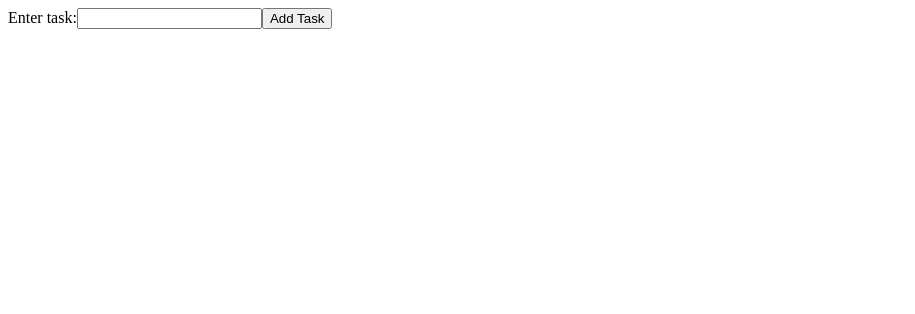
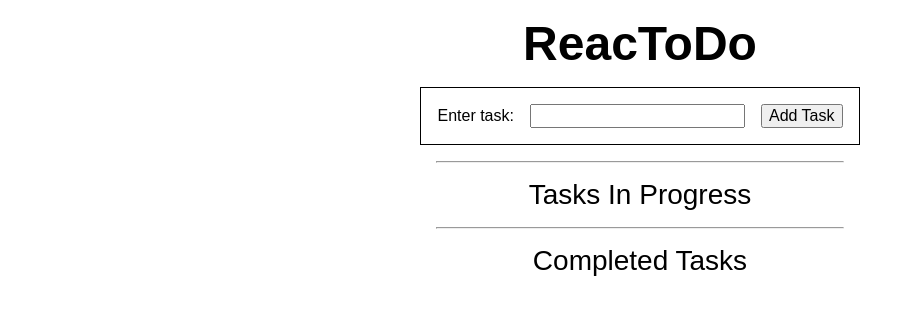
Before and after one commit to ryangholland/react-practice-project, a React (Create React App) app: page / in a window 1280 px wide. Shown: the top 314 px of the page, without its empty margins (0-915 px from the left). Built offline with nearby package versions, Linux system fonts and the light colour scheme.

Commit message:
Add basic styling

```diff
--- a/src/components/App.js
+++ b/src/components/App.js
@@ -1,6 +1,7 @@
 import React, { Component } from "react";
 import uniqid from "uniqid";
 import Overview from "./Overview";
+import "../style.css";
 
 class App extends Component {
   constructor() {
@@ -37,6 +38,7 @@ class App extends Component {
 
     return (
       <>
+        <h1>ReacToDo</h1>
         <form onSubmit={this.updateTasks}>
           <label htmlFor="taskInput">Enter task:</label>
           <input
@@ -46,8 +48,12 @@ class App extends Component {
             id="taskInput"
           ></input>
           <button type="submit">Add Task</button>
-          <Overview tasks={tasks} />
         </form>
+        <hr />
+        <h2>Tasks In Progress</h2>
+        <Overview tasks={tasks} />
+        <hr />
+        <h2>Completed Tasks</h2>
       </>
     );
   }
--- /dev/null
+++ b/src/style.css
@@ -0,0 +1,43 @@
+*,
+*::before,
+*::after {
+  box-sizing: border-box;
+}
+
+* {
+  margin: 0;
+  font: inherit;
+  font-family: Arial, sans-serif;
+}
+
+body {
+  display: grid;
+  place-items: center;
+}
+
+h1 {
+  font-size: 3rem;
+  font-weight: bold;
+  text-align: center;
+  margin: 1rem;
+}
+
+form {
+  border: solid 1px black;
+  padding: 1rem;
+  margin-bottom: 1rem;
+
+  display: flex;
+  align-items: center;
+  gap: 1rem;
+}
+
+hr {
+  margin: 1rem;
+}
+
+h2 {
+  font-size: 1.75rem;
+  margin: 1rem;
+  text-align: center;
+}
```
